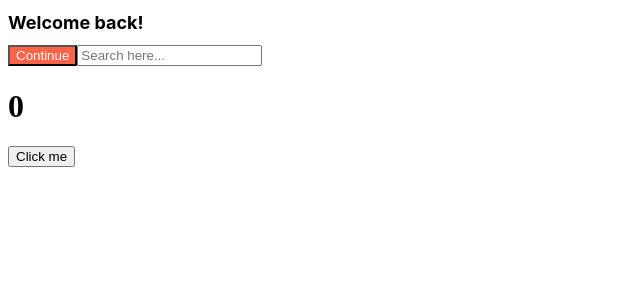
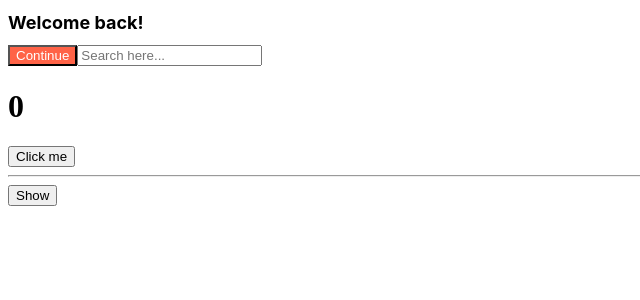
Before and after one commit to wogur2689/MovieWebService, a React (Create React App) app: page / in a window 1280 px wide. Shown: the top 300 px of the page, without its empty margins (0-640 px from the left). Built offline with nearby package versions, Linux system fonts and the light colour scheme.

Commit message:
22.03.27 #6.4

```diff
--- a/src/App.js
+++ b/src/App.js
@@ -2,10 +2,35 @@ import Button from "./Button";
 import styles from "./App.module.css";
 import { useState, useEffect } from "react";
 
+function Hello() {
+  function destroyedFn() {
+    console.log(" bye :("); //컴포넌트 삭제시 출력
+  }
+  function hiFn() {
+    console.log(" hi :)"); //컴포넌트 생성시 출력
+    return byFn;
+  }
+  useEffect(hiFn, []);
+
+
+  useEffect(() => {
+    console.log("I'm here!"); //컴포넌트가 생성과 삭제가 진행되기 때문에 함수가 실행될때마다 useEffect를 해도 콘솔이 출력됨.
+  },[]);
+  useEffect(() => {
+    console.log("created :)"); //컴포넌트 생성시 출력
+    return () => console.log("destoryed :("); //컴포넌트 삭제시 출력
+  },[]);
+  return (<h1>Hello</h1>);
+}
+
 //state가 변화할 때 모든 컴포넌트는 다시 실행되고 api호출은 처음 변화할때 한번만 하고싶은경우 해결방법은?
 function App() {
+  const [showing, setShowing] = useState(false);
   const [counter, setValue] = useState(0); //버튼 클릭횟수
   const [keyword, setKeyword] = useState(""); //검색 내용
+
+  const click = () => setShowing((prev) => !prev);
+
   const onClick = () => setValue((prev) => prev +1);
   const onChange = (event) => setKeyword(event.target.value);
   console.log("i run all the time");
@@ -35,6 +60,10 @@ function App() {
       <input value={keyword} onChange={onChange} type="text" placeholder="Search here..." />
       <h1>{counter}</h1>
       <button onClick={onClick}>Click me</button>
+      <hr></hr>
+      {/*버튼을 클릭하면 보여줌.*/}
+      {showing ? <Hello/> : null}
+      <button onClick={click}>{showing ? "Hide" : "Show"}</button>
     </div>
   );
 }
```
